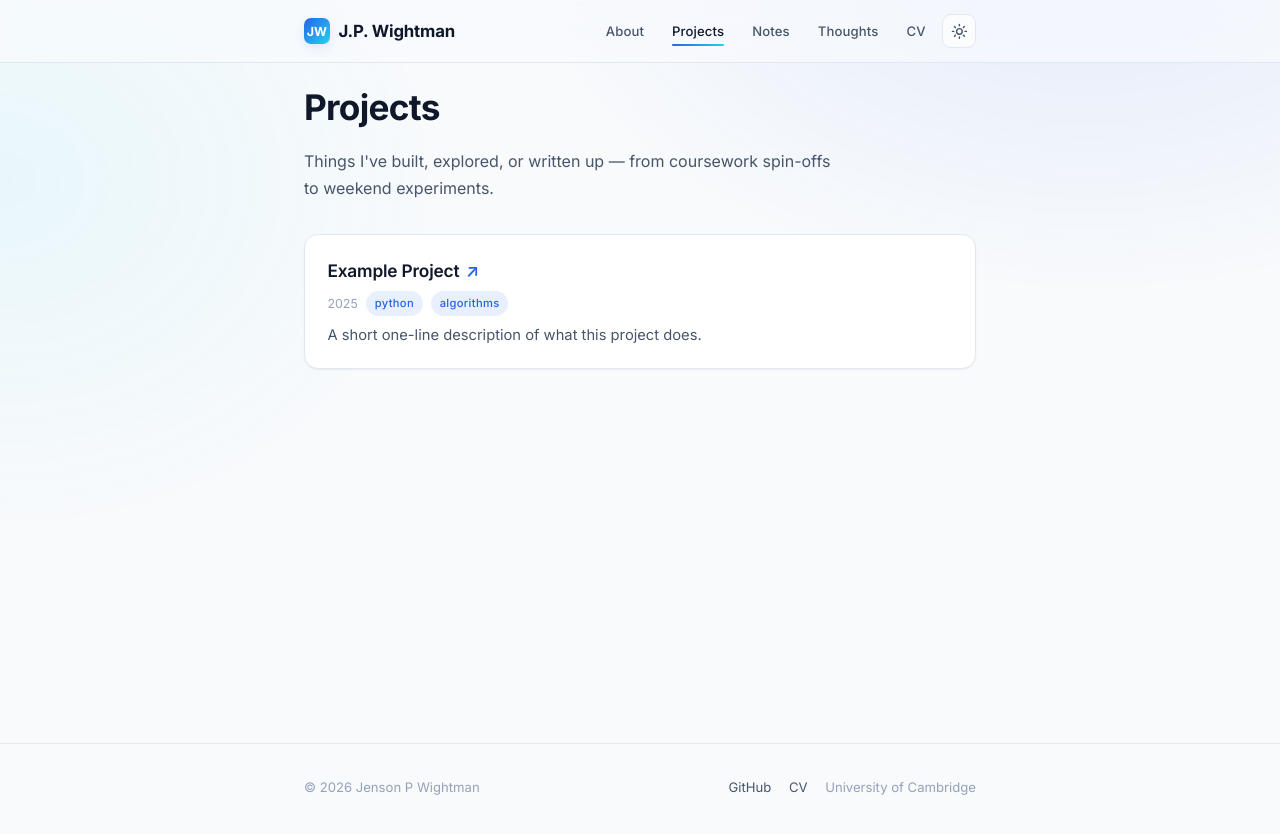
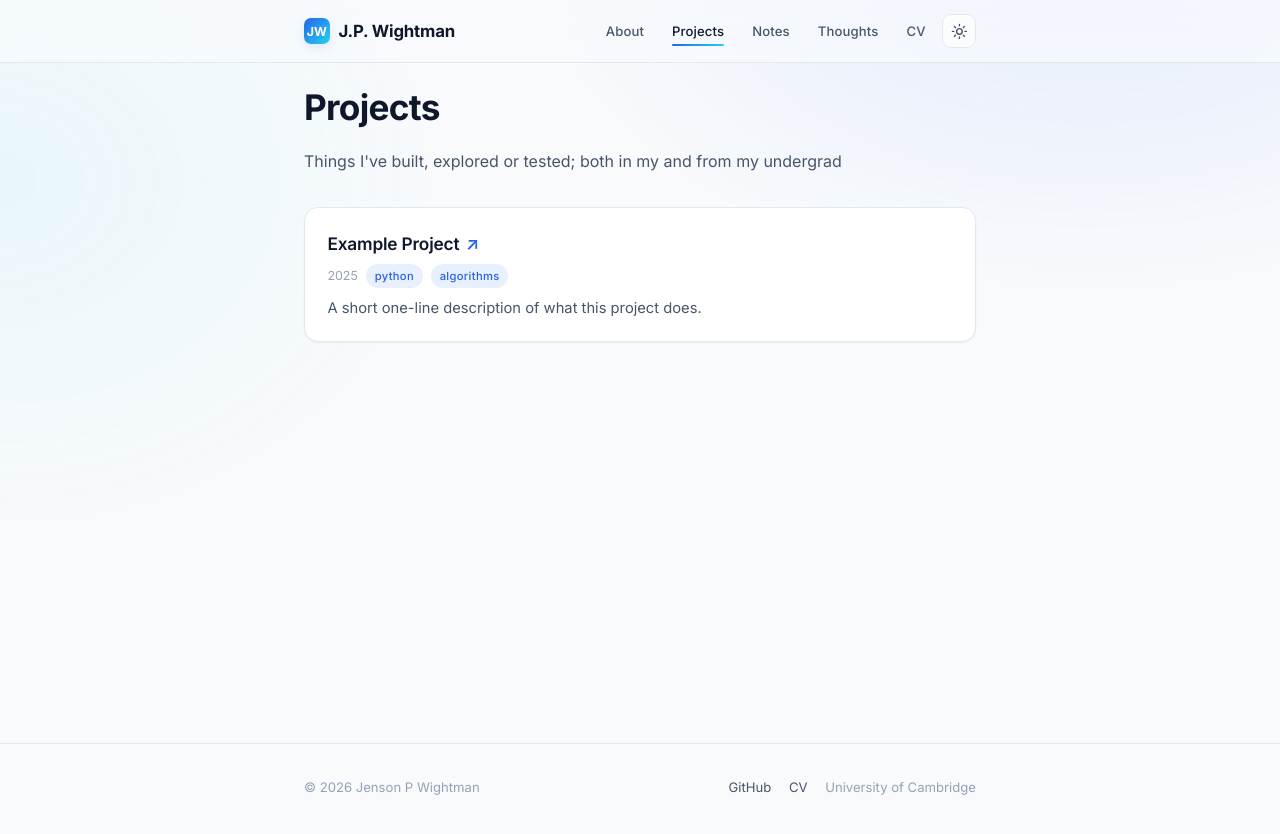
Before and after one commit to Jwightman-00/jwightman-00.github.io, a Jekyll site: the page built from projects.md, in a window 1280 px wide. Shown: the top 834 px of the page. Built offline with Jekyll 4.4.1, drawn with Linux system fonts in a browser that asks for light colours.

```diff
--- a/projects.md
+++ b/projects.md
@@ -5,7 +5,7 @@ permalink: /projects/
 ---
 
 <h1 class="reveal">Projects</h1>
-<p class="reveal" style="color:var(--text-soft);max-width:54ch;margin-bottom:2rem;">Things I've built, explored, or written up — from coursework spin-offs to weekend experiments.</p>
+<p class="reveal" style="color:var(--text-soft);max-width:54ch;margin-bottom:2rem;">Things I've built, explored or tested; both in my and from my undergrad</p>
 
 <div class="card-grid">
 {% assign sorted_projects = site.projects | sort: 'date' | reverse %}
```
Also changed, not shown: index.md (+3 -0 lines).
